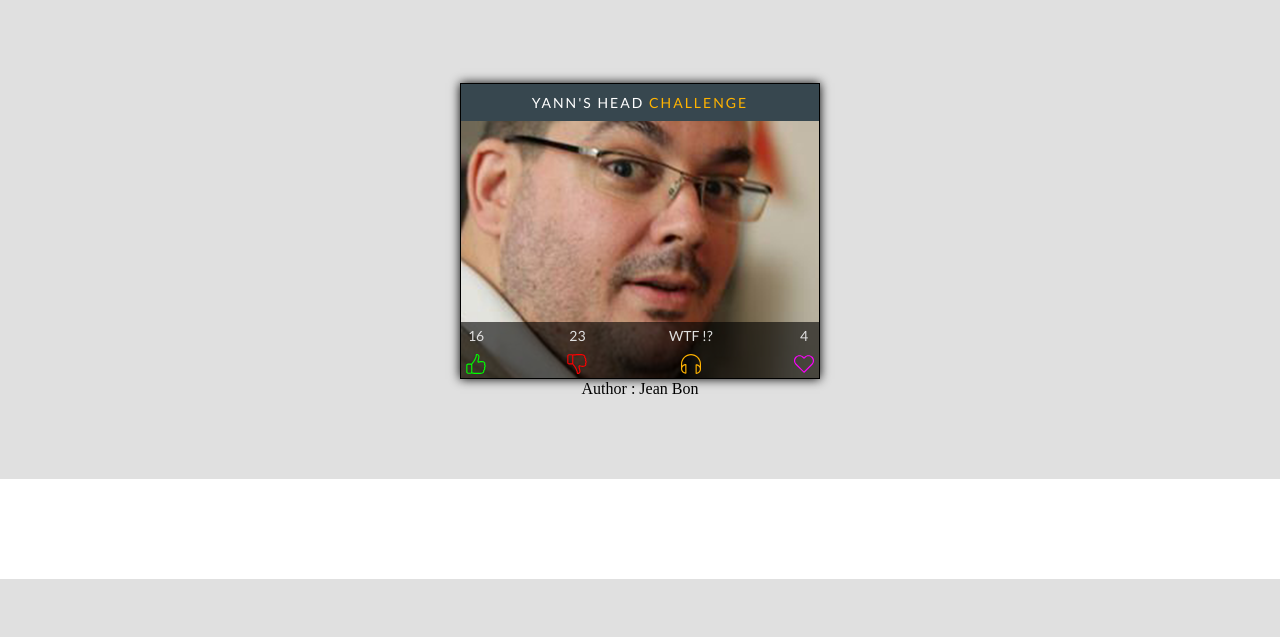
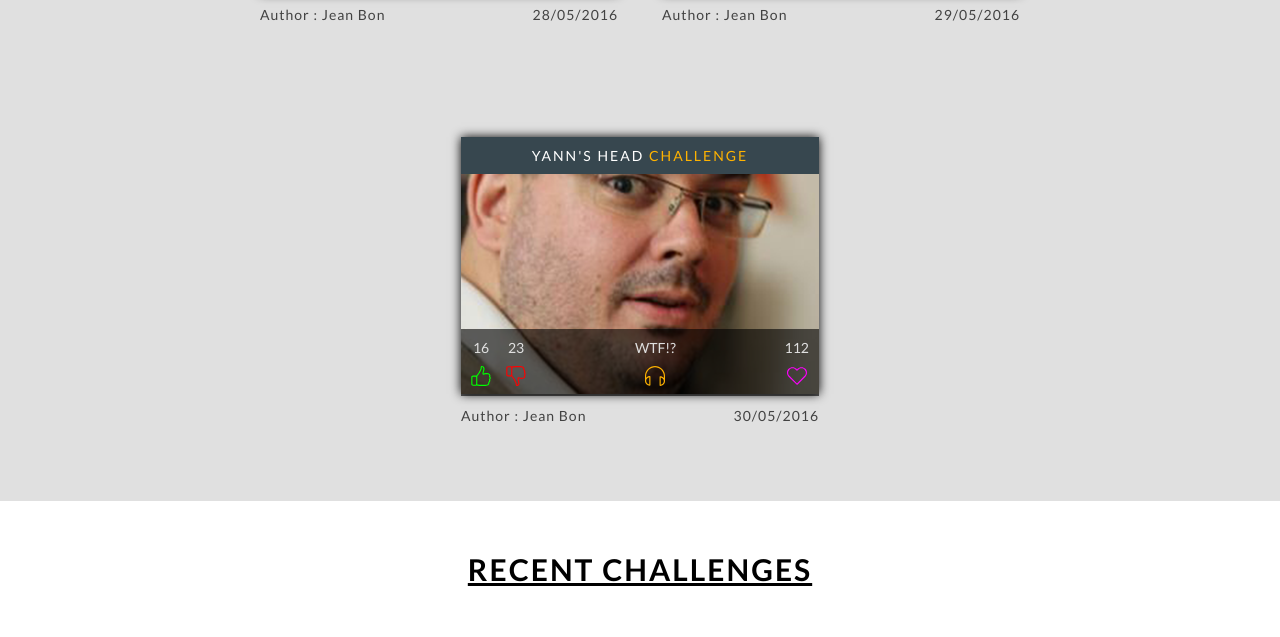
Before and after one commit to pzgull/dwit, a PHP site: page /View/home.php in a window 1280 px wide. Shown: the part 529-1166 px from the top of the page. Before the commit the page ends 1108 px from the top, so only its background shows below. Run offline with PHP 8.4, Linux system fonts and the light colour scheme.

Commit message:
Intégration : logo et première section faite

```diff
--- a/View/home.php
+++ b/View/home.php
@@ -29,7 +29,10 @@
         <article>
             <h2>Subway bag <span>challenge</span></h2>
             <img src="../assets/img/image1.png" alt="Image 1">
+            <div class="author-article">
                 <h3>Author : Jean Bon</h3>
+                <p>28/05/2016</p>
+            </div>
             <ul>
                 <li>
                     <ul>
@@ -42,32 +45,46 @@
             </ul>
         </article>
         <article>
-        <h2>Kill shabat <span>challenge</span></h2>
-        <img src="../assets/img/image1.png" alt="Image 2">
+            <h2>GIF <span>challenge</span></h2>
+            <img src="../assets/img/image2.gif" alt="Image 2">
+            <div class="author-article">
                 <h3>Author : Jean Bon</h3>
+                <p>29/05/2016</p>
+            </div>
+            <ul>
+                <li>
                     <ul>
                         <li>16<img src="../assets/img/svg/like.svg" alt="Success"></li>
                         <li>23<img src="../assets/img/svg/dislike.svg" alt="Fail"></li>
-            <li>Racial<img src="../assets/img/svg/headphones.svg" alt="Category"></li>
-            <li>666<img src="../assets/img/svg/heart.svg" alt="Like"></li>
+                    </ul>
+                </li>
+                <li>Art<img src="../assets/img/svg/headphones.svg" alt="Category"></li>
+                <li>112<img src="../assets/img/svg/heart.svg" alt="Like"></li>
             </ul>
         </article>
         <article>
             <h2>Yann's head <span>challenge</span></h2>
             <img src="../assets/img/image3.png" alt="Image 3">
+            <div class="author-article">
                 <h3>Author : Jean Bon</h3>
+                <p>30/05/2016</p>
+            </div>
+            <ul>
+                <li>
                     <ul>
                         <li>16<img src="../assets/img/svg/like.svg" alt="Success"></li>
                         <li>23<img src="../assets/img/svg/dislike.svg" alt="Fail"></li>
-            <li>Wtf !?<img src="../assets/img/svg/headphones.svg" alt="Category"></li>
-            <li>4<img src="../assets/img/svg/heart.svg" alt="Like"></li>
+                    </ul>
+                </li>
+                <li>Wtf!?<img src="../assets/img/svg/headphones.svg" alt="Category"></li>
+                <li>112<img src="../assets/img/svg/heart.svg" alt="Like"></li>
             </ul>
         </article>
         </div>
     </section>
     <!--End of Hot Challenge Section-->
     <section class="recent-challenge">
-
+        <h1>Recent challenges</h1>
     </section>
     <!--End of Recent Challenge Section-->
 </body>
--- a/assets/css/reset.css
+++ b/assets/css/reset.css
@@ -22,6 +22,9 @@ time, mark, audio, video {
     font-size: 100%;
     font: inherit;
     vertical-align: baseline;
+    -webkit-box-sizing: border-box;
+    -moz-box-sizing: border-box;
+    box-sizing: border-box;
 }
 /* HTML5 display-role reset for older browsers */
 article, aside, details, figcaption, figure,
--- a/assets/css/style.css
+++ b/assets/css/style.css
@@ -1,9 +1,10 @@
 /*HEADER*/
 header {
     background: #263238;
-    box-shadow: 0 0 10px 0;
+    box-shadow: 0 -1px 30px -1px;
     height: 80px;
     padding: 0 20px;
+    position: relative;
 }
 
 /*NAV*/
@@ -17,7 +18,6 @@ header a {
 header nav ul {
     display: flex;
     justify-content: space-between;
-    padding-top: 4px;
 }
 
 /*ADD A DWIT*/
@@ -35,7 +35,7 @@ header>nav>ul>li:first-child a img {
 
 /*LOGO*/
 header>nav>ul>li:nth-child(2) a img {
-    padding: 10px;
+    padding-left: 200px;
 }
 
 /*RIGHT NAV*/
@@ -60,6 +60,15 @@ section {
     padding: 50px;
 }
 
+section h1 {
+    font: 30px Lato;
+    text-transform: uppercase;
+    text-decoration: underline;
+    text-align: center;
+    font-weight: bold;
+    letter-spacing: 2px;
+}
+
 /*SECTION HOT CHALLENGE*/
 section.hot-challenge {
     background: #e0e0e0;
@@ -69,24 +78,12 @@ section.hot-challenge .wrapper {
     text-align: center;
 }
 
-
-section.hot-challenge h1 {
-    font: 30px Lato;
-    text-transform: uppercase;
-    text-decoration: underline;
-    text-align: center;
-    font-weight: bold;
-    letter-spacing: 2px;
-}
-
 /*ARTICLE*/
 section.hot-challenge article {
     display: inline-block;
-    border: 1px solid black;
     width: 358px;
     height: 294px;
     margin: 50px 20px;
-    box-shadow: 0 0 10px;
 }
 
 section.hot-challenge article h2 {
@@ -96,6 +93,14 @@ section.hot-challenge article h2 {
     color: #ffffff;
     text-transform: uppercase;
     letter-spacing: 2px;
+    position: relative;
+    top: 37px;
+}
+
+section.hot-challenge article>img {
+    width: 100%;
+    box-shadow: 0 0 10px;
+    margin-bottom: 10px;
 }
 
 section.hot-challenge article h2 span {
@@ -107,8 +112,8 @@ section.hot-challenge article>ul {
     justify-content: space-between;
     background: rgba(0,0,0,0.6);
     position: relative;
-    top: -75px;
-    padding: 5px;
+    top: -95px;
+    padding: 10px;
     color: #e0e0e0;
     font: 14px Lato;
     text-transform: uppercase;
@@ -133,4 +138,15 @@ section.hot-challenge article ul li ul li {
     margin-right: 15px;
 }
 
+section.hot-challenge .author-article {
+    display: flex;
+    justify-content: space-between;
+    color: #424242;
+    font: 14px Lato;
+    letter-spacing: 1px;
+}
+
+/*SECTION RECENT CHALLENGE*/
+
+
 /*TYPOGRAPHIE*/
```
Also changed, not shown: assets/img/image2.png (deleted), assets/img/logo.png, assets/img/logo_bg.png (deleted), 1 other file. Lines whose indentation alone changed are shown as unchanged.
